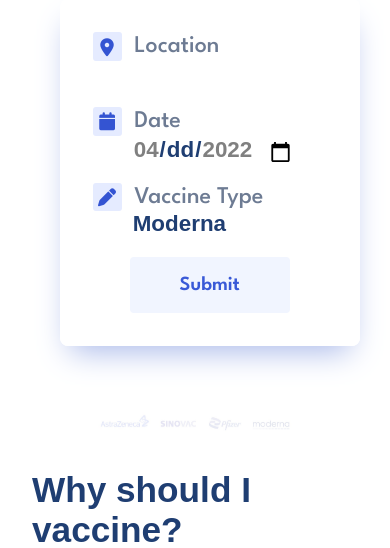
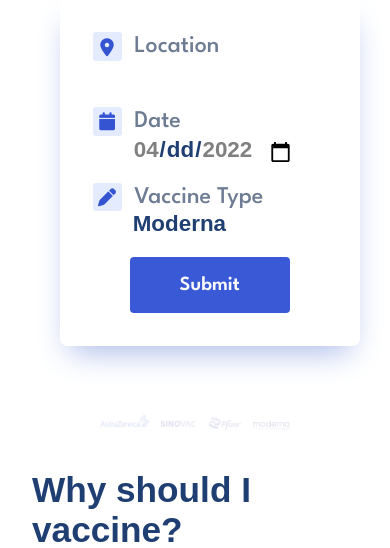
Before and after one commit to jedff/vaccination-csspractice, a PHP site: page / in a window 390 px wide. Shown: the part 762-1310 px from the top of the page. Run offline with PHP 8.4, Linux system fonts and the light colour scheme; some web fonts are replaced.

Commit message:
Fix buttons color

```diff
--- a/index.css
+++ b/index.css
@@ -833,6 +833,7 @@
   }
   .nav_menu .btn {
     padding: 1rem;
+    color: var(--clr-btn);
   }
   .features {
     flex-flow: column;
@@ -840,5 +841,8 @@
   .schedule_form {
     width: 300px;
   }
-
+  .btn {
+    background-color: var(--bg-btn);
+    color: var(--clr-btn);
+  }
 }
```
